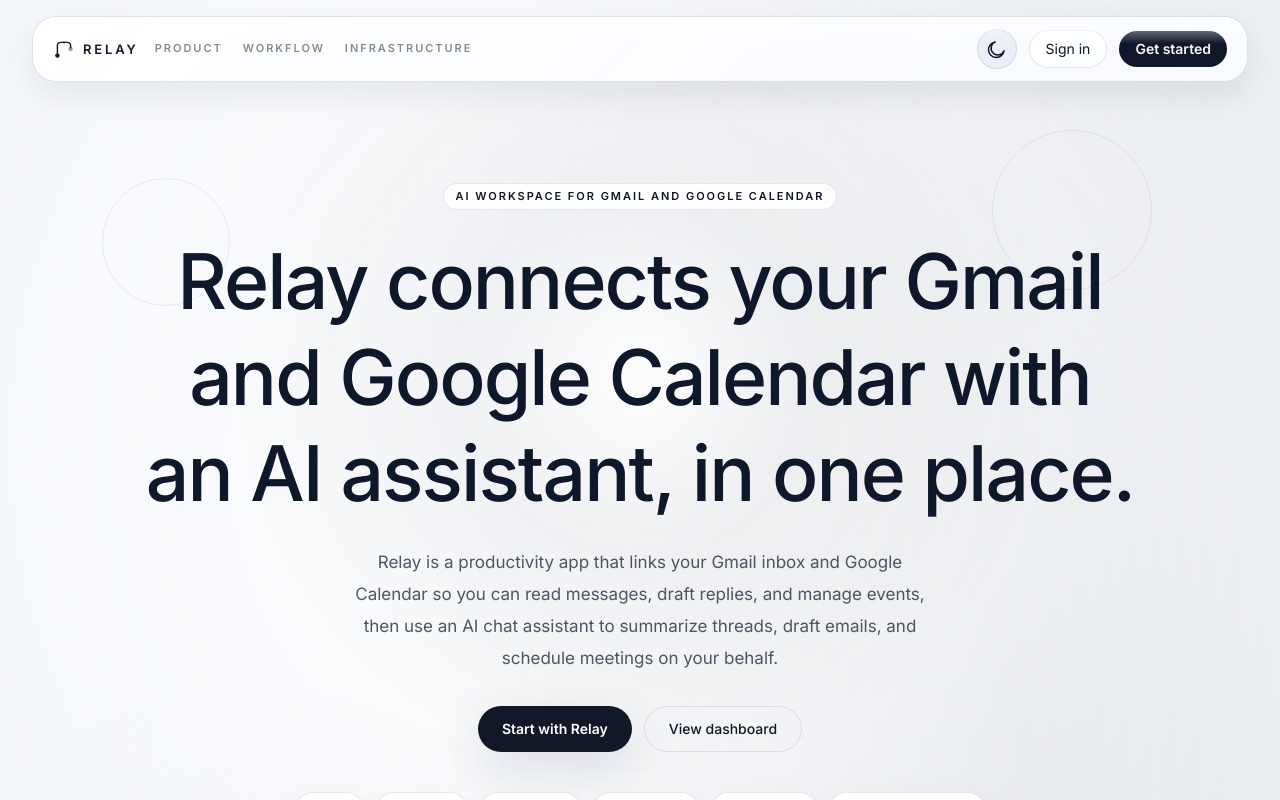
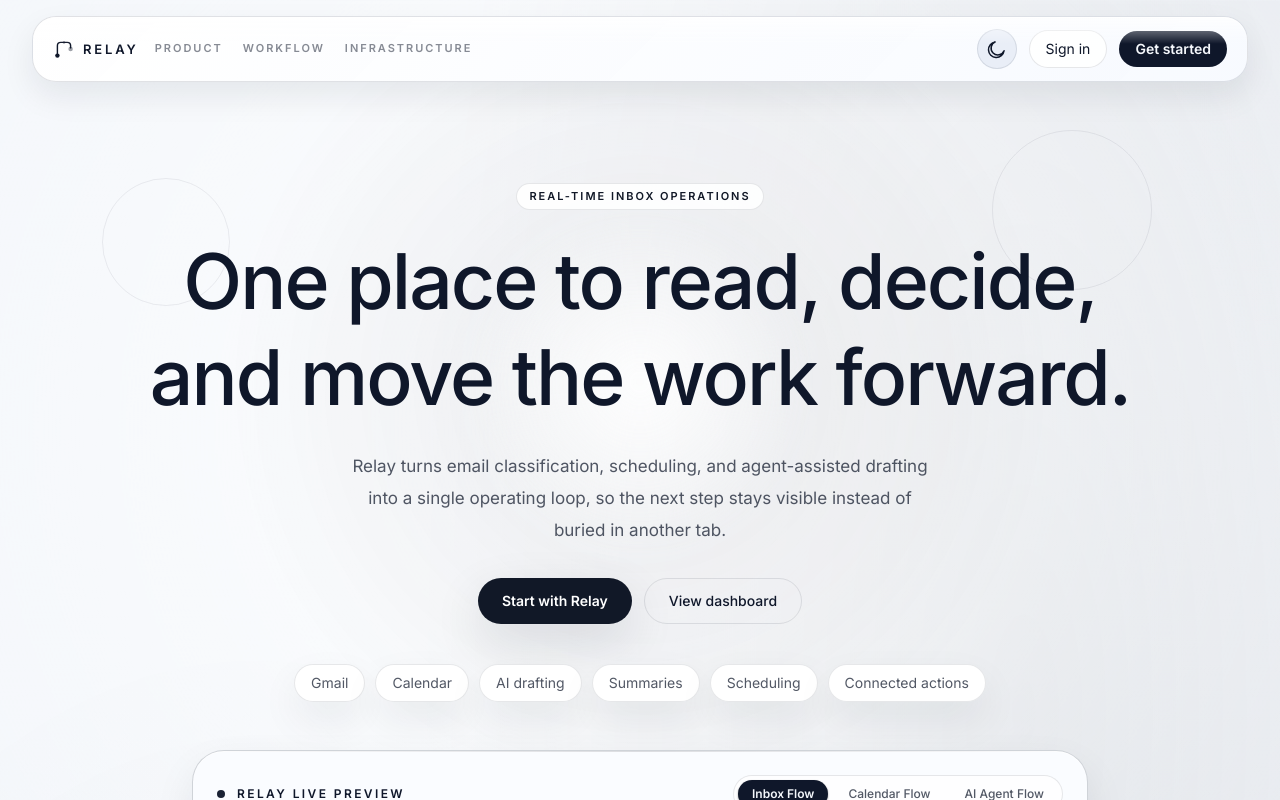
Before and after one commit to bhavay098/relay, a Next.js app: page / in a window 1280 px wide. Shown: the top 800 px of the page. Built offline with nearby package versions, Linux system fonts and the light colour scheme; no server answers.

Commit message:
feat: update HomeHero component messaging for improved clarity and focus

```diff
--- a/src/app/page.jsx
+++ b/src/app/page.jsx
@@ -110,9 +110,9 @@
 
         <div className="mx-auto flex min-h-[calc(100vh-6rem)] w-full max-w-[1320px] flex-col px-4 py-6 sm:px-6 lg:px-8">
           <HomeHero
-            eyebrow="AI workspace for Gmail and Google Calendar"
-            title="Relay connects your Gmail and Google Calendar with an AI assistant, in one place."
-            description="Relay is a productivity app that links your Gmail inbox and Google Calendar so you can read messages, draft replies, and manage events, then use an AI chat assistant to summarize threads, draft emails, and schedule meetings on your behalf."
+            eyebrow="Real-time inbox operations"
+            title="One place to read, decide, and move the work forward."
+            description="Relay turns email classification, scheduling, and agent-assisted drafting into a single operating loop, so the next step stays visible instead of buried in another tab."
             primaryCta={{ label: "Start with Relay", href: "/sign-up" }}
             secondaryCta={{ label: "View dashboard", href: "/dashboard" }}
             capabilities={capabilities}
```
